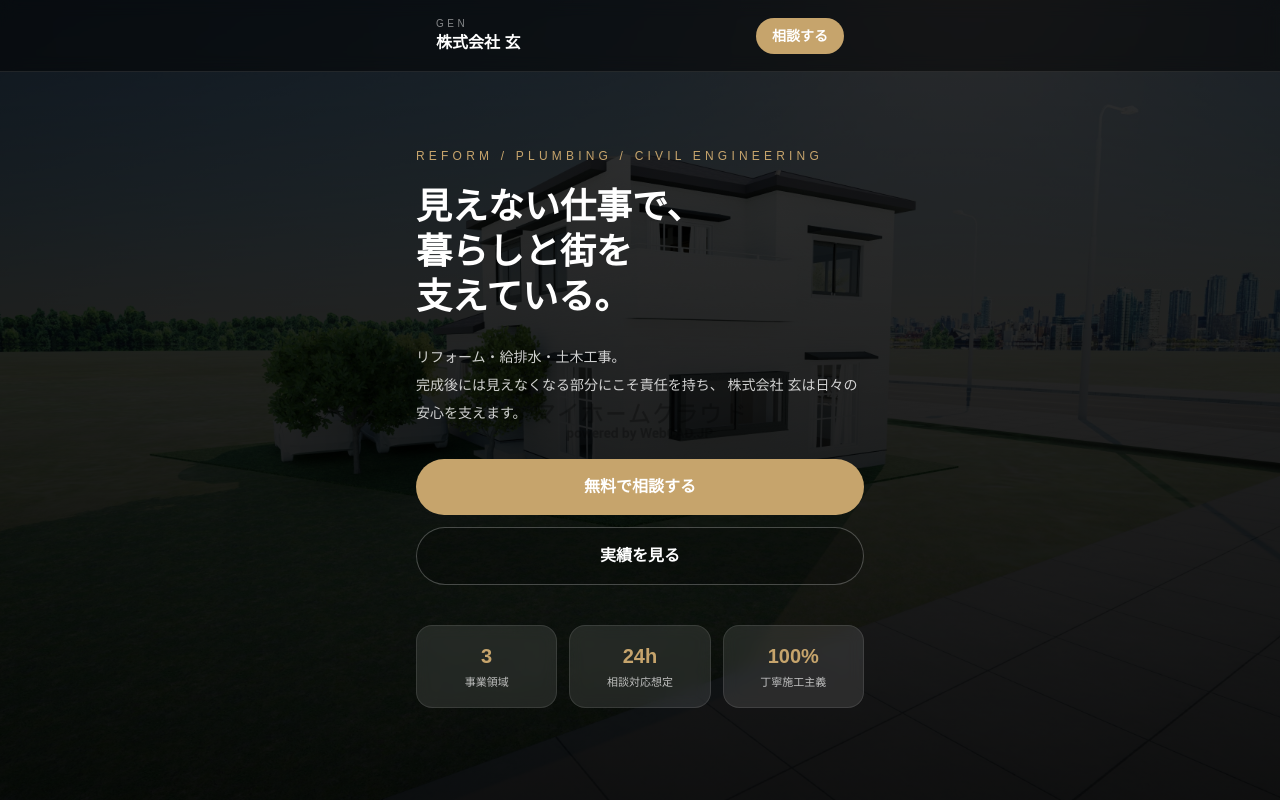
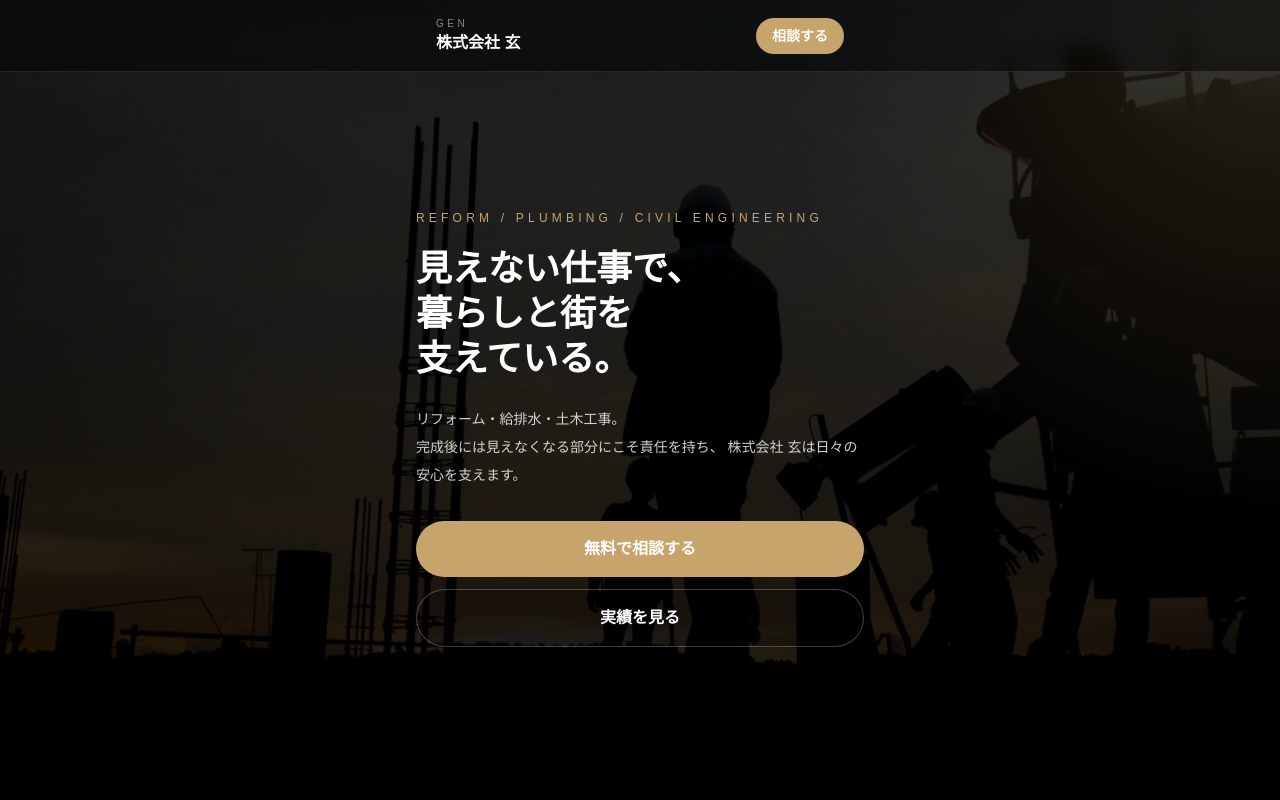
Before and after one commit to yukixx1101-blip/gen-site, a Next.js app: page / in a window 1280 px wide. Shown: the top 800 px of the page. Built offline with nearby package versions, Linux system fonts and the light colour scheme.

Commit message:
update hero image

```diff
--- a/components/Hero.tsx
+++ b/components/Hero.tsx
@@ -8,8 +8,9 @@ export default function Hero() {
         }}
       />
 
-      <div className="absolute inset-0 bg-black/60" />
-      <div className="absolute inset-0 bg-[linear-gradient(180deg,rgba(0,0,0,0.45)_0%,rgba(0,0,0,0.82)_100%)]" />
+      <div className="absolute inset-0 bg-black/55" />
+      <div className="absolute inset-0 bg-[linear-gradient(180deg,rgba(0,0,0,0.30)_0%,rgba(0,0,0,0.80)_100%)]" />
+      <div className="absolute inset-0 bg-[radial-gradient(circle_at_top_right,rgba(198,164,108,0.20),transparent_35%)]" />
 
       <div className="relative flex min-h-screen items-center px-5 pt-28 pb-14">
         <div className="mx-auto max-w-md">
@@ -47,21 +48,6 @@ export default function Hero() {
               実績を見る
             </a>
           </div>
-
-          <div className="mt-10 grid grid-cols-3 gap-3 text-center">
-            <div className="rounded-2xl border border-white/10 bg-white/10 px-3 py-4 backdrop-blur-sm">
-              <p className="text-xl font-black text-[#c6a46c]">3</p>
-              <p className="mt-1 text-[11px] text-white/70">事業領域</p>
-            </div>
-            <div className="rounded-2xl border border-white/10 bg-white/10 px-3 py-4 backdrop-blur-sm">
-              <p className="text-xl font-black text-[#c6a46c]">24h</p>
-              <p className="mt-1 text-[11px] text-white/70">相談対応想定</p>
-            </div>
-            <div className="rounded-2xl border border-white/10 bg-white/10 px-3 py-4 backdrop-blur-sm">
-              <p className="text-xl font-black text-[#c6a46c]">100%</p>
-              <p className="mt-1 text-[11px] text-white/70">丁寧施工主義</p>
-            </div>
-          </div>
         </div>
       </div>
     </section>
```
Also changed, not shown: public/images/hero.jpg.
